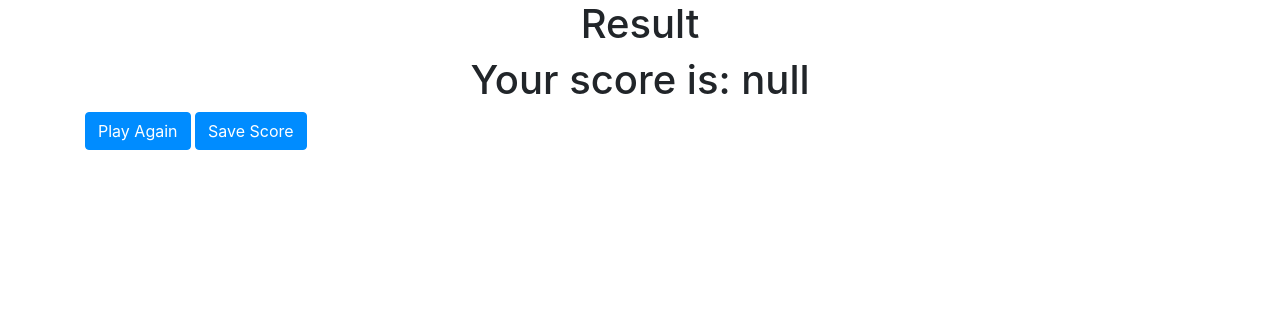
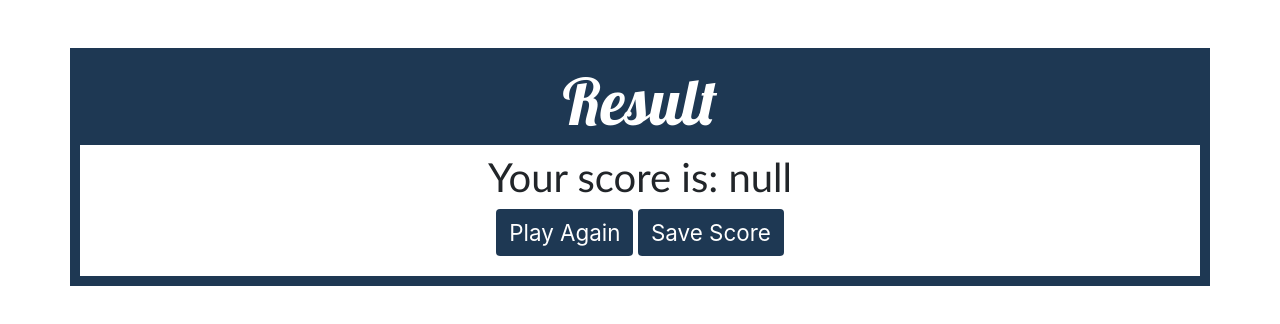
Before and after one commit to mustran/In-Player-Quiz, a plain HTML site: page pages/results.html in a window 1280 px wide. Drawn offline with Linux system fonts and the light colour scheme.

Commit message:
user score page styled

```diff
--- /dev/null
+++ b/css/results.css
@@ -0,0 +1,26 @@
+#result{
+    font-family: Lobster;
+    font-size: 4rem;
+    background-color: #1e3853;
+    color: white;
+    padding: 5px;
+}
+
+.container {
+    padding: 0 0 20px 0 !important;
+    border: 10px solid #1e3853;
+}
+
+#score{
+    font-family: 'Trebuchet MS', 'Lucida Sans Unicode', 'Lucida Grande', 'Lucida Sans', Arial, sans-serif;
+}
+
+.choice{
+    font-size: 1.4rem;
+    background-color: #1e3853;
+    color: white;
+}
+
+.choice:hover{
+    color: rgb(171, 196, 243);
+}
--- a/pages/results.html
+++ b/pages/results.html
@@ -7,15 +7,19 @@
     <meta http-equiv="X-UA-Compatible" content="ie=edge">
     <link href="../vendor/bootstrap/css/bootstrap.min.css" rel="stylesheet">
     <link href="https://stackpath.bootstrapcdn.com/font-awesome/4.7.0/css/font-awesome.min.css" rel="stylesheet">
+    <link href="https://fonts.googleapis.com/css?family=Lobster&display=swap" rel="stylesheet">
+    <link href="../css/results.css" rel="stylesheet">
     <title>Results</title>
 </head>
 
 <body>
-    <div class="container">
-        <h1 class="text-center">Result</h1>
+    <div class="container p-4 mt-5">
+        <h1 id="result" class="text-center">Result</h1>
         <h1 class="text-center" id="score">0</h1>
-        <a class="btn btn-primary" href="./index.html" role="button">Play Again</a>
-        <a class="btn btn-primary" href="./saveScore.html" role="button">Save Score</a>
+        <div class="text-center">
+            <a class="btn choice" href="./index.html" role="button">Play Again</a>
+            <a class="btn choice" href="./saveScore.html" role="button">Save Score</a>
+        </div>
     </div>
 
 
```
